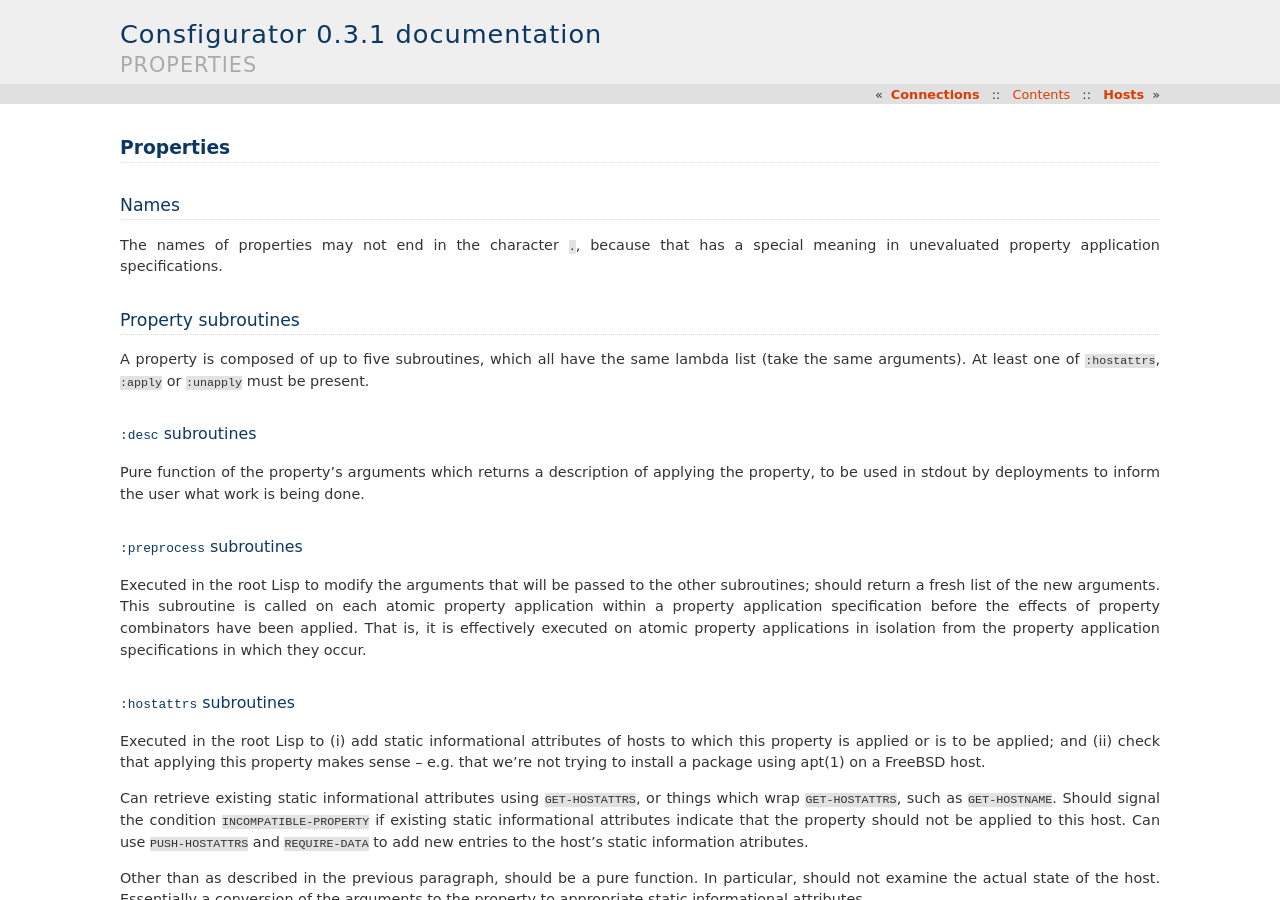
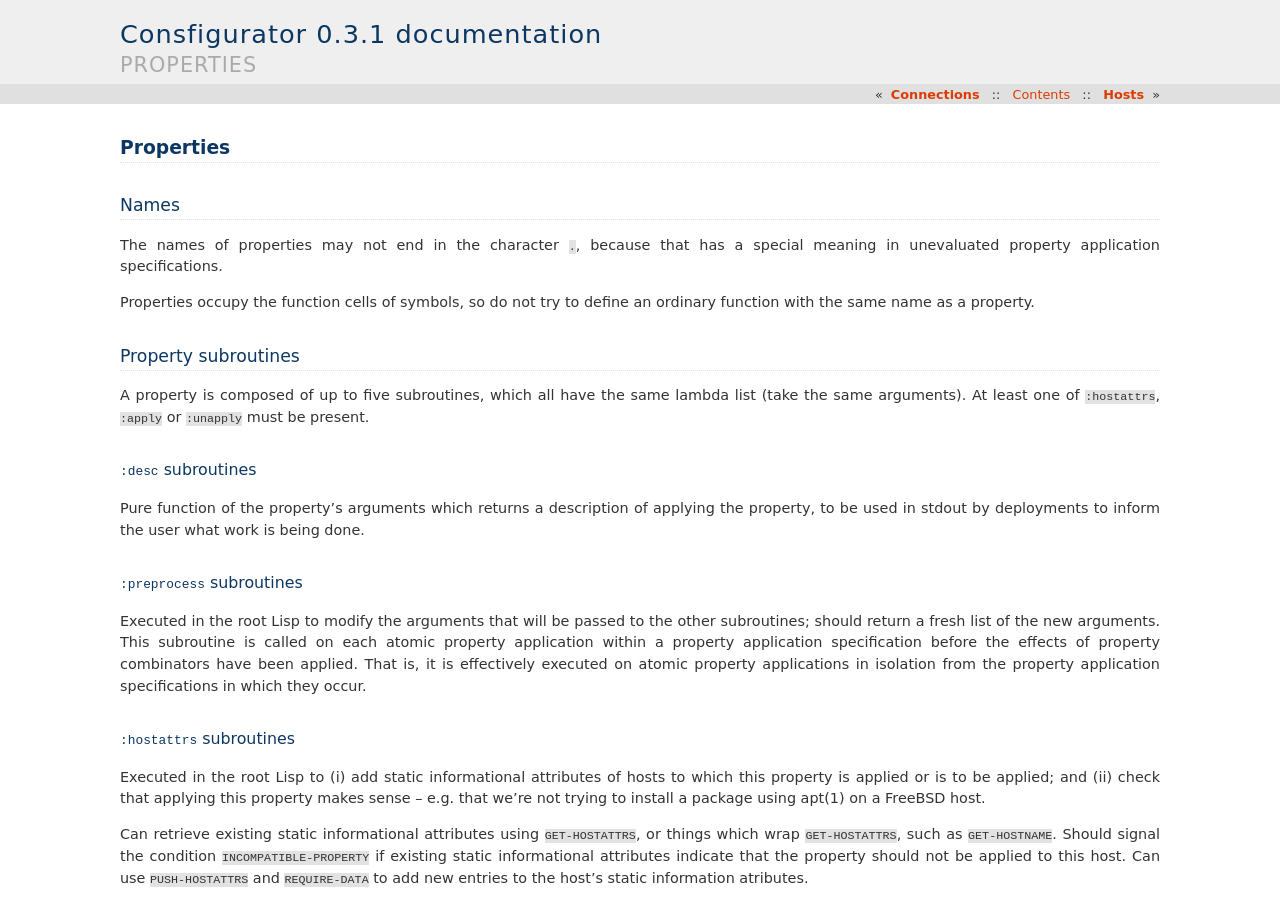
Before and after one commit to spwhitton/consfigurator, a Sphinx documentation site: the page built from doc/properties.rst, in a window 1280 px wide and 900 px high. Built offline with Sphinx 7.4.7, drawn with Linux system fonts in a browser that asks for light colours.

```diff
--- a/doc/properties.rst
+++ b/doc/properties.rst
@@ -6,6 +6,9 @@
 
 The names of properties may not end in the character ``.``, because that has a
 special meaning in unevaluated property application specifications.
+
+Properties occupy the function cells of symbols, so do not try to define an
+ordinary function with the same name as a property.
 
 Property subroutines
 --------------------
```
Also changed, not shown: 1 other file.
